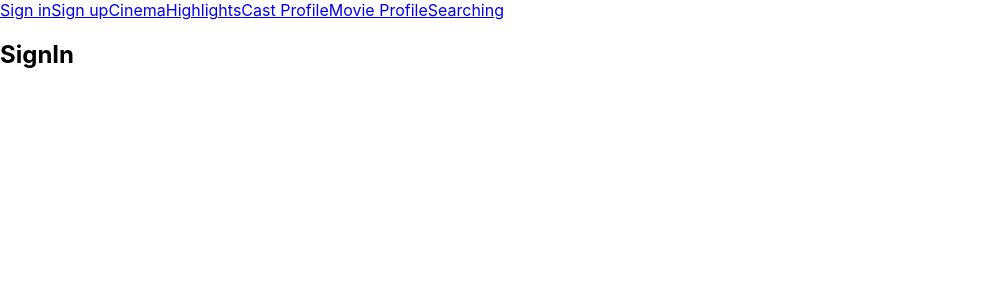
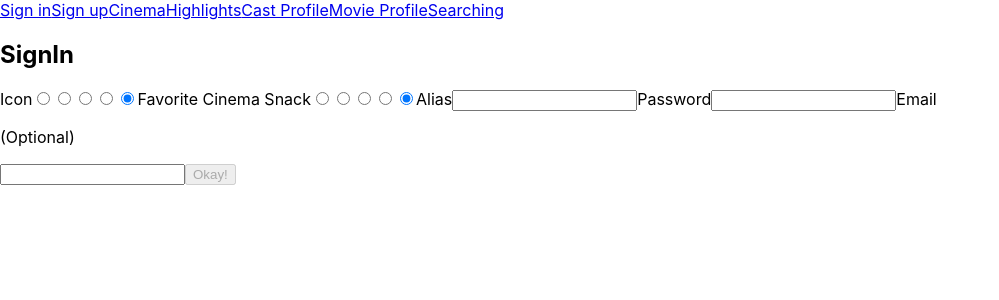
Before and after one commit to RobinEatsTheRich/bad-cinema-simulator-eind-opdracht, a React (Create React App) app: page / in a window 1280 px wide. Shown: the top 300 px of the page, without its empty margins (0-999 px from the left). Built offline with nearby package versions, Linux system fonts and the light colour scheme.

Commit message:
did rough html for SignIn

```diff
--- a/package.json
+++ b/package.json
@@ -8,6 +8,7 @@
     "@testing-library/user-event": "^13.5.0",
     "react": "^18.2.0",
     "react-dom": "^18.2.0",
+    "react-hook-form": "^7.44.3",
     "react-router-dom": "^6.12.1",
     "react-scripts": "5.0.1",
     "web-vitals": "^2.1.4"
--- a/src/components/Button/Button.js
+++ b/src/components/Button/Button.js
@@ -3,7 +3,7 @@ function Button ({ buttonType , isDisabled , onClick, children }){
     return(
         <button
             type={buttonType ? buttonType :  "button"}
-            disabled={isDisabled ? isDisabled : false}
+            disabled={isDisabled}
             onClick={onClick}
         >
             { children }
--- a/src/pages/SignIn/SignIn.js
+++ b/src/pages/SignIn/SignIn.js
@@ -1,10 +1,118 @@
 import React from 'react';
+import { useForm } from 'react-hook-form';
+
+import Button from "../../components/Button/Button";
 
 function SignIn() {
+    const { register, handleSubmit, watch } = useForm();
+
+    //This is necessary to make sure the Submit button is disabled if username & password are not filled.
+    const watchUsername = watch('username');
+    const watchPassword = watch('password');
+
+    function onFormSubmit(data) {
+        console.log(data);
+        console.log(watchPassword)
+        console.log(watchUsername)
+    }
 
     return (
         <>
             <h2>SignIn</h2>
+
+            <article>
+                <form onSubmit={handleSubmit(onFormSubmit)}>
+                    <label htmlFor="iconInput">Icon
+                        <input
+                            type="radio"
+                            id="iconInput"
+                            {...register("icon")}
+                            value="moustache"
+                        />
+                        <input
+                            type="radio"
+                            id="iconInput"
+                            {...register("icon")}
+                            value="3dGlasses"
+                        />
+                        <input
+                            type="radio"
+                            id="iconInput"
+                            {...register("icon")}
+                            value="sunGlasses"
+                        />
+                        <input
+                            type="radio"
+                            id="iconInput"
+                            {...register("icon")}
+                            value="hat"
+                        />
+                        <input
+                            type="radio"
+                            checked={true}
+                            id="iconInput"
+                            {...register("icon")}
+                            value="hat"
+                        />
+                    </label>
+                    <label htmlFor="snackInput">Favorite Cinema Snack
+                        <input
+                            type="radio"
+                            id="usernameInput"
+                            {...register("snack")}
+                            value="milkshake"
+                        />
+                        <input
+                            type="radio"
+                            id="usernameInput"
+                            {...register("snack")}
+                            value="popcorn"
+                        />
+                        <input
+                            type="radio"
+                            id="usernameInput"
+                            {...register("snack")}
+                            value="beer"
+                        />
+                        <input
+                            type="radio"
+                            id="usernameInput"
+                            {...register("snack")}
+                            value="nachos"
+                        />
+                        <input
+                            type="radio"
+                            checked={true}
+                            id="usernameInput"
+                            {...register("snack")}
+                            value="none"
+                        />
+                    </label>
+                    <label htmlFor="usernameInput">Alias</label>
+                    <input
+                        type="text"
+                        id="usernameInput"
+                        {...register("username")}
+                    />
+                    <label htmlFor="passwordInput">Password</label>
+                    <input
+                        type="password"
+                        id="passwordInput"
+                        {...register("password")}
+                    />
+                    <label htmlFor="emailInput">Email <p className="smallText">(Optional)</p></label>
+                    <input
+                        type="text"
+                        id="emailInput"
+                        {...register("email")}
+                    />
+                    <Button
+                        buttonType="submit"
+                        onSubmit={handleSubmit}
+                        isDisabled={!watchPassword || !watchUsername}
+                    >Okay!</Button>
+                </form>
+            </article>
         </>
     );
 };
```
Also changed, not shown: 1 other file (tests, documents, lock files or other folders).
